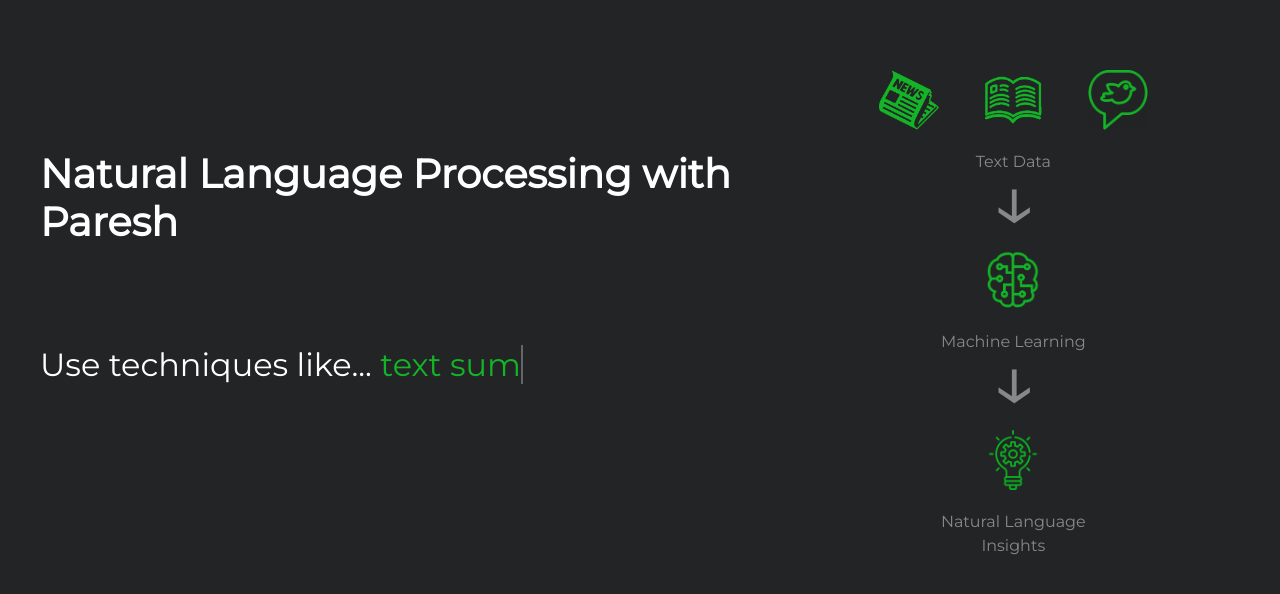
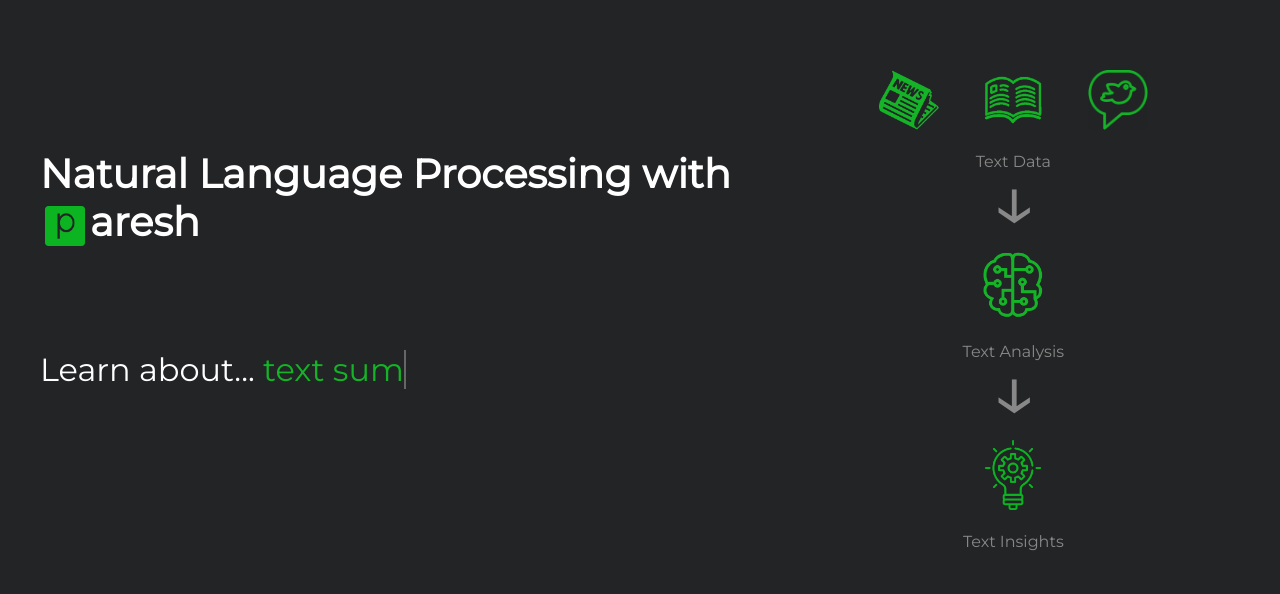
Before and after one commit to Paresh95/NLP-Web-App, a Flask app: page / in a window 1280 px wide. Shown: the part 100-694 px from the top of the page. Run offline with Flask 2, Linux system fonts and the light colour scheme; some libraries are stand-ins or nearby versions.

Commit message:
Updated website

```diff
--- a/static/styles/mystyles.css
+++ b/static/styles/mystyles.css
@@ -171,12 +171,6 @@ body.homepage {
   max-height: 200px;
 }
 
-.div-homepage-right-small-outer{
-  text-align: center;
-  display: inline-block;
-  margin: 0 auto;
-}
-
 .div-homepage-right-small-inner{
   display: inline-block;
   margin: 0 auto;
@@ -194,6 +188,11 @@ padding-left: 25px;
     width: 100%;
 }
 
+.div-name-logo{
+  max-width: 200px;
+  display: inline-block;
+}
+
 .homepage-h2 {
   color: #fff;
   font-size: 2em;
@@ -208,6 +207,18 @@ padding-left: 25px;
 .other-icon{
   padding: 20px;
   width: 100px;
+  height: auto;
+}
+
+.larger-icon{
+  padding: 20px;
+  width: 110px;
+  height: auto;
+}
+
+.name-icon{
+  padding: 5px;
+  width: 50px;
   height: auto;
 }
 
--- a/templates/generalError.html
+++ b/templates/generalError.html
@@ -6,6 +6,9 @@
 
   <!--Responsive web layout-->
   <meta charset="utf-8" name="viewport" content="width=device-width, initial-scale=1, shrink-to-fit=no">
+
+  <!--Favicon-->
+  <link rel="icon" type="image/png" href="static/images/letter-p-green.png"/>
 
   <!-- Google fonts -->
   <link rel="preconnect" href="https://fonts.gstatic.com">
--- a/templates/homepage.html
+++ b/templates/homepage.html
@@ -52,8 +52,12 @@
       <!-- Headings Div -->
       <div class="row div-homepage-main">
         <div class="col-lg-7 div-homepage-headings">
-          <h1 class="homepage-h1"><strong>Natural Language Processing with Paresh</strong></h1>
-          <h2 class="homepage-h2">Use techniques like...
+          <h1 class="homepage-h1"><strong>Natural Language Processing with
+            <div class="div-name-logo">
+              <img class="name-icon" src="{{ url_for('static', filename='images/letter-p-green.png') }}" />aresh</strong>
+            </div>
+          </h1>
+          <h2 class="homepage-h2">Learn about...
             <span class="txt-rotate" data-period="1000" data-rotate='[ "text summarisation.", "sentiment analysis.", "subjectivity analysis.", "readability analysis."]'></span>
           </h2>
         </div>
@@ -68,23 +72,11 @@
             <img class="other-icon" src="{{ url_for('static', filename='images/twitter-icon-green.png') }}" />
             <p>Text Data</p>
             <p class="arrow-paragraph">&#8595;</p>
-            <img class="other-icon" src="{{ url_for('static', filename='images/AI-icon-green.png') }}" />
-            <p>Machine Learning</p>
+            <img class="larger-icon" src="{{ url_for('static', filename='images/AI-icon-green.png') }}" />
+            <p>Text Analysis</p>
             <p class="arrow-paragraph">&#8595;</p>
-          </div>
-
-
-
-          <!-- Icons NLP applications Div -->
-          <div class="row div-homepage-right-small-outer">
-
-            <div class="col-s-2.5 div-homepage-right-small-inner">
-              <a class="icon-links" href="/https://www.flaticon.com/authors/freepik">
-                <img class="other-icon" src="{{ url_for('static', filename='images/light-bulb-green.png') }}" />
-                <p class="nlp-icon-text">Natural Language Insights</p>
-              </a>
-            </div>
-
+            <a class="icon-links" href="/https://www.flaticon.com/authors/freepik"><img class="larger-icon" src="{{ url_for('static', filename='images/light-bulb-green.png') }}" /></a>
+            <p class="nlp-icon-text">Text Insights</p>
           </div>
 
         </div>
--- a/templates/incorrectUrlError.html
+++ b/templates/incorrectUrlError.html
@@ -6,6 +6,9 @@
 
   <!--Responsive web layout-->
   <meta charset="utf-8" name="viewport" content="width=device-width, initial-scale=1, shrink-to-fit=no">
+
+  <!--Favicon-->
+  <link rel="icon" type="image/png" href="static/images/letter-p-green.png"/>
 
   <!-- Google fonts -->
   <link rel="preconnect" href="https://fonts.gstatic.com">
--- a/templates/indexError.html
+++ b/templates/indexError.html
@@ -6,6 +6,9 @@
 
   <!--Responsive web layout-->
   <meta charset="utf-8" name="viewport" content="width=device-width, initial-scale=1, shrink-to-fit=no">
+
+  <!--Favicon-->
+  <link rel="icon" type="image/png" href="static/images/letter-p-green.png"/>
 
   <!-- Google fonts -->
   <link rel="preconnect" href="https://fonts.gstatic.com">
--- a/templates/readability.html
+++ b/templates/readability.html
@@ -6,6 +6,9 @@
 
   <!--Responsive web layout-->
   <meta charset="utf-8" name="viewport" content="width=device-width, initial-scale=1, shrink-to-fit=no">
+
+  <!--Favicon-->
+  <link rel="icon" type="image/png" href="static/images/letter-p-green.png"/>
 
   <!-- Google fonts -->
   <link rel="preconnect" href="https://fonts.gstatic.com">
--- a/templates/sentiment.html
+++ b/templates/sentiment.html
@@ -6,6 +6,9 @@
 
   <!--Responsive web layout-->
   <meta charset="utf-8" name="viewport" content="width=device-width, initial-scale=1, shrink-to-fit=no">
+
+  <!--Favicon-->
+  <link rel="icon" type="image/png" href="static/images/letter-p-green.png"/>
 
   <!-- Google fonts -->
   <link rel="preconnect" href="https://fonts.gstatic.com">
--- a/templates/subjectivity.html
+++ b/templates/subjectivity.html
@@ -6,6 +6,9 @@
 
   <!--Responsive web layout-->
   <meta charset="utf-8" name="viewport" content="width=device-width, initial-scale=1, shrink-to-fit=no">
+
+  <!--Favicon-->
+  <link rel="icon" type="image/png" href="static/images/letter-p-green.png"/>
 
   <!-- Google fonts -->
   <link rel="preconnect" href="https://fonts.gstatic.com">
```
Also changed, not shown: templates/summariser.html (+7 -4 lines).
